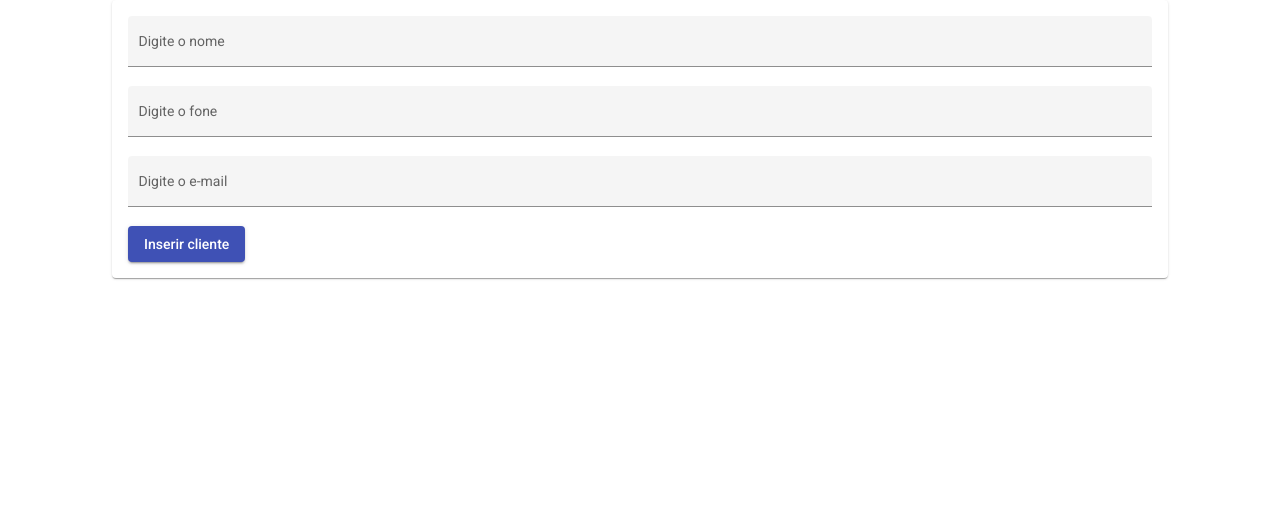
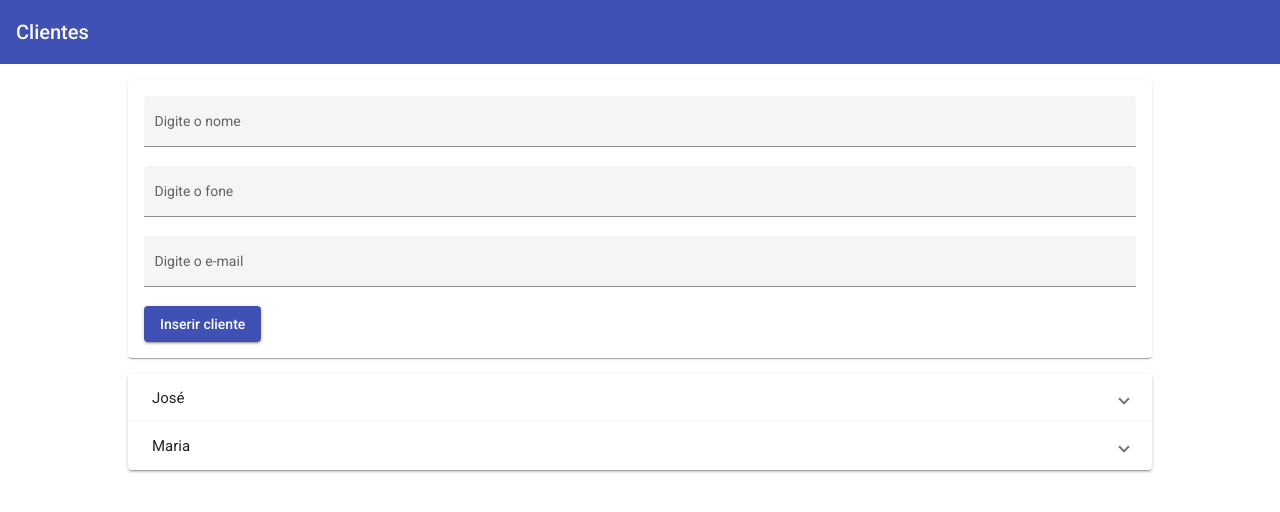
Before and after one commit to professorbossini/20221_fatec_ipi_paoo_mean_cadastro_clientes, an Angular app: page / in a window 1280 px wide. Shown: the top 512 px of the page. Built offline with nearby package versions, Linux system fonts and the light colour scheme.

Commit message:
Encerramos a seção 2.7 da apostila 01 - MEAN

```diff
--- a/src/app/app.component.css
+++ b/src/app/app.component.css
@@ -0,0 +1,6 @@
+main {
+    margin-top: 1rem;
+    width: 80%;
+    margin-left: auto;
+    margin-right: auto;
+}
--- a/src/app/app.component.html
+++ b/src/app/app.component.html
@@ -1 +1,5 @@
-<app-cliente-inserir></app-cliente-inserir>
+<app-cabecalho></app-cabecalho>
+<main>
+  <app-cliente-inserir></app-cliente-inserir>
+  <app-cliente-lista></app-cliente-lista>
+</main>
--- /dev/null
+++ b/src/app/cabecalho/cabecalho.component.html
@@ -0,0 +1 @@
+<mat-toolbar color="primary">Clientes</mat-toolbar>
--- a/src/app/clientes/cliente-inserir/cliente-inserir.component.css
+++ b/src/app/clientes/cliente-inserir/cliente-inserir.component.css
@@ -1,7 +1,4 @@
-mat-card{
-    width: 80%;
-    margin: auto;
-}
+
 
 mat-form-field, input{
     width: 100%;
--- /dev/null
+++ b/src/app/clientes/cliente-lista/cliente-lista.component.css
@@ -0,0 +1,4 @@
+:host{
+    margin-top: 1rem;
+    display: block;
+}
--- /dev/null
+++ b/src/app/clientes/cliente-lista/cliente-lista.component.html
@@ -0,0 +1,21 @@
+<!-- mat-accordion>mat-expansion-panel>(mat-expansion-panel-header{Lista de clientes}+p{Conteúdo}*2) -->
+<mat-accordion *ngIf="clientes.length > 0">
+    <mat-expansion-panel *ngFor="let cli of clientes">
+        <mat-expansion-panel-header> {{cli.nome}} </mat-expansion-panel-header>
+        <p>{{cli.fone}}</p>
+        <p>{{cli.email}}</p>
+    </mat-expansion-panel>
+</mat-accordion>
+<p class="mat-body-1" style="text-align: center;" *ngIf="clientes.length <= 0">Nenhum cliente cadastrado</p>
+
+<!-- <mat-expansion-panel>
+    <mat-expansion-panel-header>José</mat-expansion-panel-header>
+    <p>12345678</p>
+    <p>jose@email.com</p>
+</mat-expansion-panel>
+
+<mat-expansion-panel>
+    <mat-expansion-panel-header>Maria</mat-expansion-panel-header>
+    <p>99887766</p>
+    <p>maria@email.com</p>
+</mat-expansion-panel> -->
--- /dev/null
+++ b/src/app/clientes/cliente-lista/cliente-lista.component.ts
@@ -0,0 +1,23 @@
+import { Component } from '@angular/core';
+
+@Component({
+  selector: 'app-cliente-lista',
+  templateUrl: './cliente-lista.component.html',
+  styleUrls: ['./cliente-lista.component.css']
+})
+export class ClienteListaComponent {
+
+  clientes = [
+    {
+      nome: 'José',
+      fone: '12345678',
+      email: 'jose@email.com'
+    },
+    {
+      nome: 'Maria',
+      fone: '99887766',
+      email: 'maria@email.com'
+    }
+  ]
+
+}
```
Also changed, not shown: src/app/app.module.ts (+10 -2 lines), src/app/cabecalho/cabecalho.component.ts (added, +12 -0 lines), src/exemplo_dom.html (added, +15 -0 lines), src/app/cabecalho/cabecalho.component.css (added).
